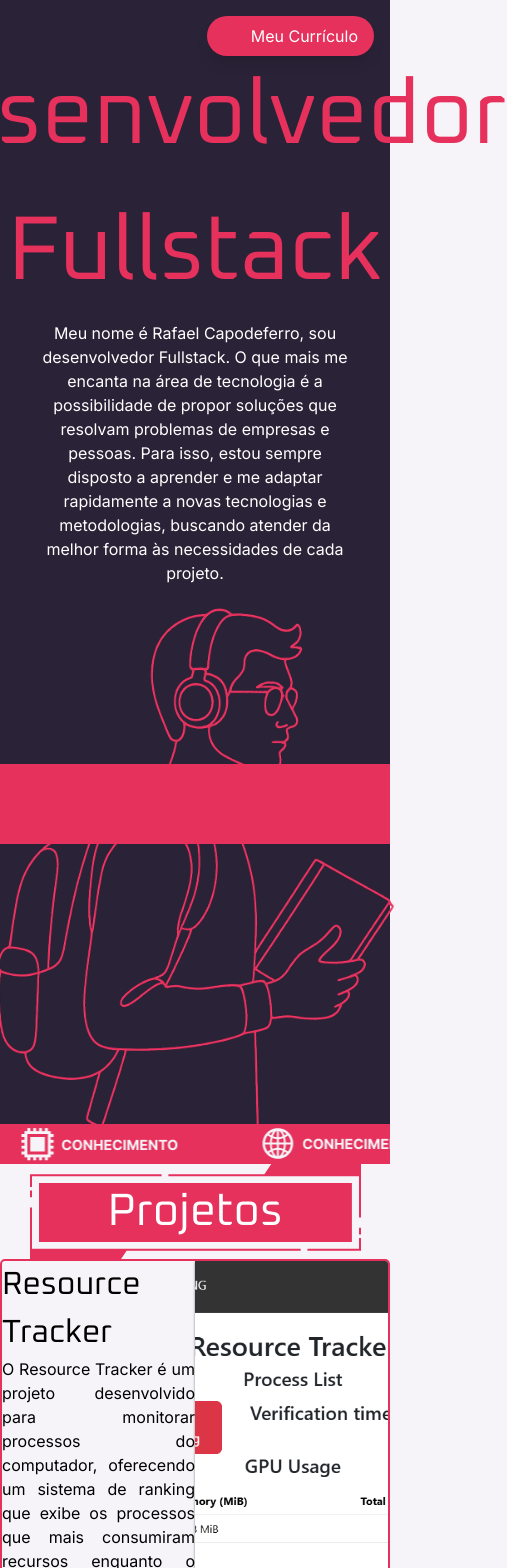
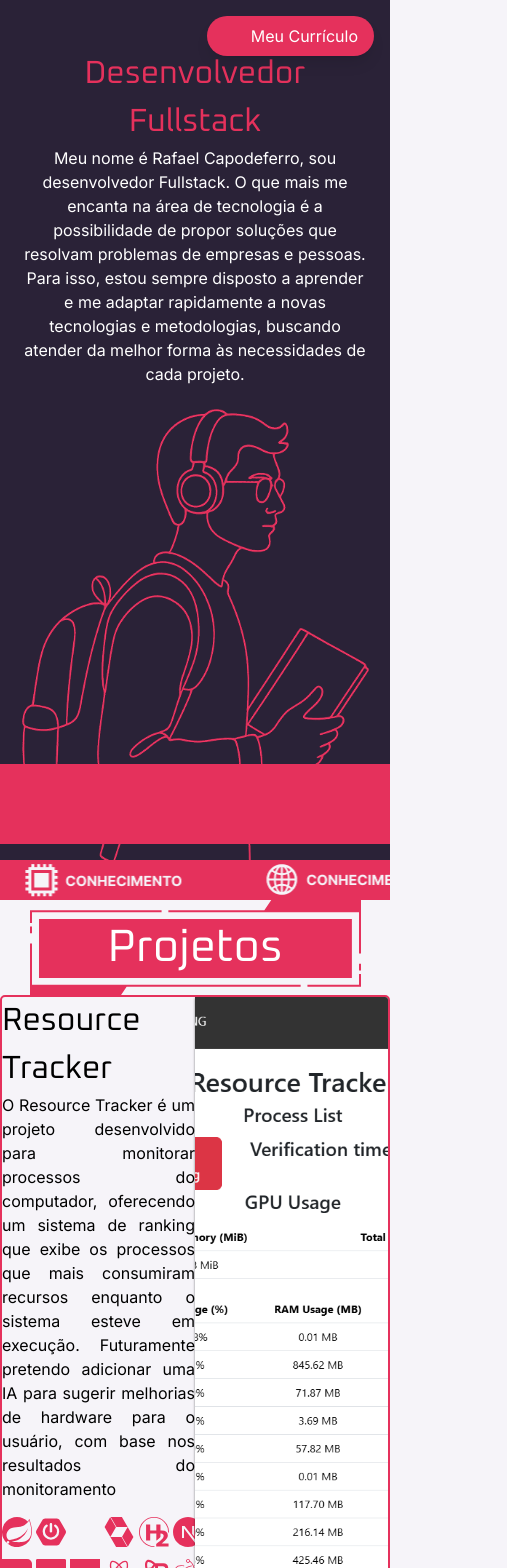
Before and after one commit to fael890/my-portfolio, a React (Vite) app: page / in a window 390 px wide. Shown: the top 1568 px of the page, 507 px wide, since content can reach past the window. Built offline with nearby package versions, Linux system fonts and the light colour scheme; some icons are missing.

Commit message:
style: fix responsive design in banner component

```diff
--- a/src/components/Banner/Banner.css
+++ /dev/null
@@ -1,5 +0,0 @@
-/* @media screen and (max-width: 1180px){
-    .banner-container {
-        grid-column: 1;
-    }
-} */
--- a/src/components/Banner/Banner.tsx
+++ b/src/components/Banner/Banner.tsx
@@ -1,11 +1,9 @@
-import './Banner.css';
-
 const Banner = () => {
     return (
         <div className='
-                banner-container
-                grid grid-cols-1 bg-(--dark-bg-color) w-full h-full pt-[50px] px-[40px] gap-[20px]
-                md1:grid-cols-2 md1:pt-[150px] md1:px-[80px]
+                bg-(--dark-bg-color) w-full h-full grid grid-cols-1 md1:grid-cols-2
+                pt-[50px] px-[20px] gap-[20px]
+                md1:pt-[150px] md1:px-[80px]
             '
         >
             <div className='
@@ -13,10 +11,11 @@ const Banner = () => {
                     md1:justify-items-start md1:content-center md1:text-justify
                 '
             >
-                <h1 className='max-w-[700px] heading-font1 text-(--primary-color)'>
+                <h1 className="text-(length:--heading3-font-size) sm1:text-(length:--heading1-font-size) font-(family-name:--heading-family) text-(--primary-color) max-w-[700px]">
                     Desenvolvedor Fullstack
                 </h1>
-                <p className='body-font1 text-(--white-color) max-w-[700px]'>
+
+                <p className='text-(length:--body1-font-size) font-(family-name:--body-family) text-(--white-color) max-w-[700px]'>
                     Meu nome é Rafael Capodeferro, sou desenvolvedor Fullstack.
                     O que mais me encanta na área de tecnologia é a possibilidade de propor
                     soluções que resolvam problemas de empresas e pessoas. Para isso, estou
@@ -29,7 +28,7 @@ const Banner = () => {
                     md1:justify-items-end md1:content-end
                 '
             >
-                <img className="max-w-[500px] w-[400px] md1:max-w-[750px] md1:w-[500px]" src="/public/banner_character_sizecut.png" alt="" />
+                <img className="w-[400px] md1:max-w-[750px] md1:w-[500px]" src="/public/banner_character_sizecut.png" alt="" />
             </div>
         </div>
     );
--- a/src/root.css
+++ b/src/root.css
@@ -1,5 +1,4 @@
 @import url(components/Header/Header.css);
-@import url(components/Banner/Banner.css);
 @import url(components/Divider/Divider.css);
 @import url(components/SectionTitle/SectionTitle.css);
 @import url(components/ProjectCard/ProjectCard.css);
@@ -9,10 +8,10 @@
 @import "tailwindcss";
 
 @theme {
+  /* --breakpoint-sm1: 55rem; */
+  --breakpoint-sm1: 40rem;
   --breakpoint-md1: 80rem;
-  --breakpoint-custom-md2: 1280px;
-  --breakpoint-custom-lg1: 1440px;
-  --breakpoint-custom-lg2: 1920px;
+  --breakpoint-md2: 90rem;
 }
 
 :root{
@@ -29,7 +28,11 @@
 
   --body1-font-size: 16px;
   --body2-font-size: 14px;
+
+  --heading-family: 'Oxanium';
+  --body-family: 'Inter';
 }
+
 
 body {
   /* reset */
@@ -38,6 +41,8 @@ body {
   box-sizing: border-box;
   background-color: var(--light-bg-color);
 }
+
+@layer components{
 
   .heading-font1{
     font-size: var(--heading1-font-size);
@@ -68,3 +73,4 @@ body {
     font-size: var(--body2-font-size);
     font-family: 'Inter';
   }
+}
```
Lines whose indentation alone changed are shown as unchanged.
